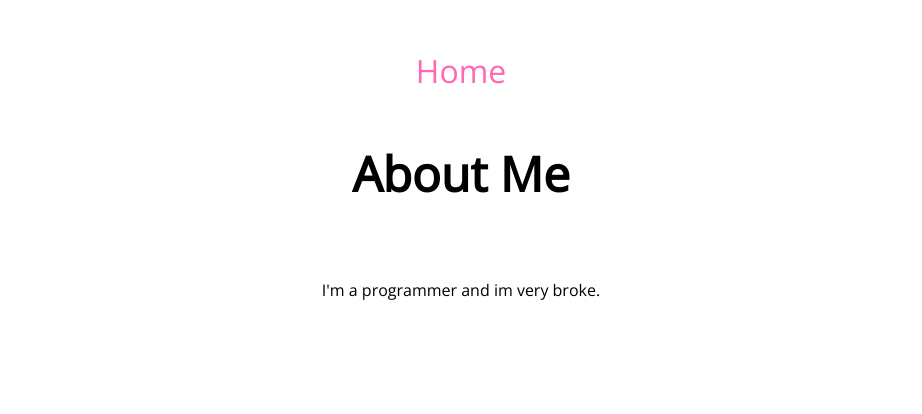
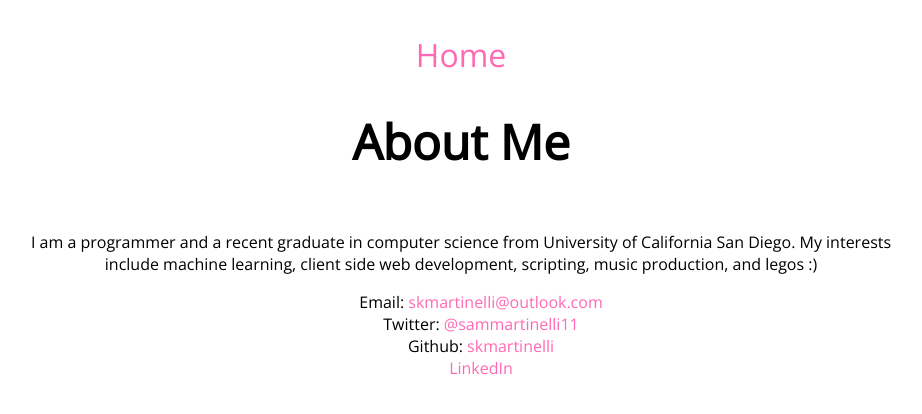
Before and after one commit to skmartinelli/minimalistSite, a plain HTML site: page about.html in a window 1280 px wide. Shown: the whole page, without its empty margins (179-1101 px from the left). Drawn offline with nearby package versions, Linux system fonts and the light colour scheme.

Commit message:
Add about page info

```diff
--- a/about.html
+++ b/about.html
@@ -19,6 +19,19 @@
 
 
     </header>
-    <p> I'm a programmer and im very broke.</p>
-</body>
+    <mainbody>
+        <p> I am a programmer and a recent graduate in computer science from University of California San Diego.
+            My interests include machine learning, client side web development, scripting, music production, and legos :)</p>
+        <ul>
+            <li>Email: <a href="mailto:skmartinelli@outlook.com"> skmartinelli@outlook.com</a></li>
+            <li>Twitter: <a href="https://twitter.com/sammartinelli11"> @sammartinelli11</a></li>
+            <li>Github: <a href="https://twitter.com/sammartinelli11"> skmartinelli</a></li>
+            <li><a href="https://www.linkedin.com/in/skmartinelli/"> LinkedIn</a></li>
+        </ul>
+
+
+
+    </mainbody>
+
+    </body>
 </html>
--- a/style-about.css
+++ b/style-about.css
@@ -6,6 +6,10 @@
 
 }
 
+p{
+    max-width: 900px;
+    margin: 0 auto;
+}
 
 h1{
     font-size:300%;
@@ -34,9 +38,18 @@ a {
     color: #ff69b4;
     text-decoration: none;
     font-size:200%;
-    display:flex;
-    align-items: center;
-    justify-content: center;
     width:100%;
     height:75px;
 }
+
+li a {
+    color: #ff69b4;
+    text-decoration: none;
+    font-size:16px;
+    width:100%;
+    height:75px;
+}
+
+ul{
+    list-style: none;
+}
```
Also changed, not shown: portfolio.html (added, +12 -0 lines).
